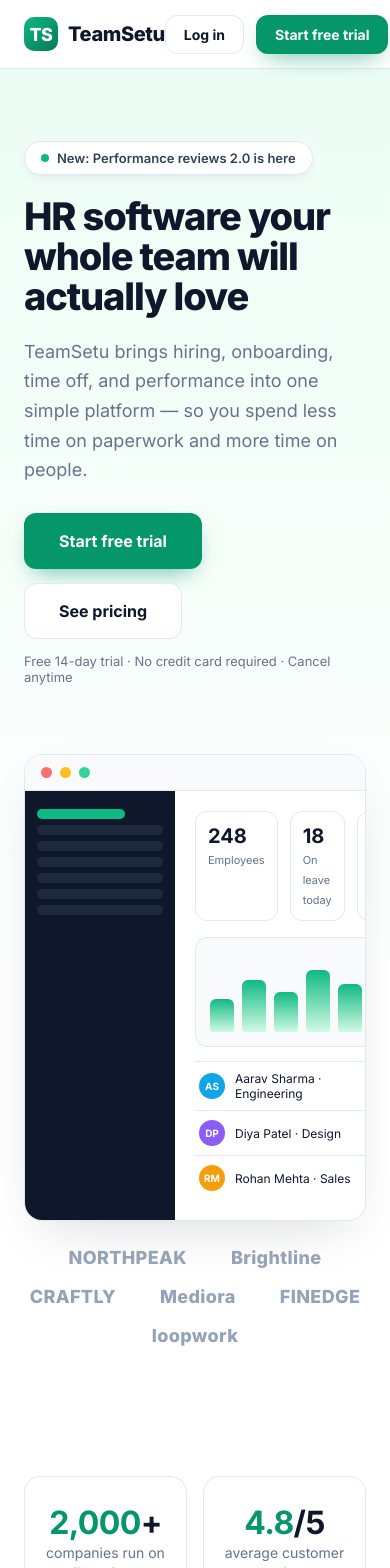
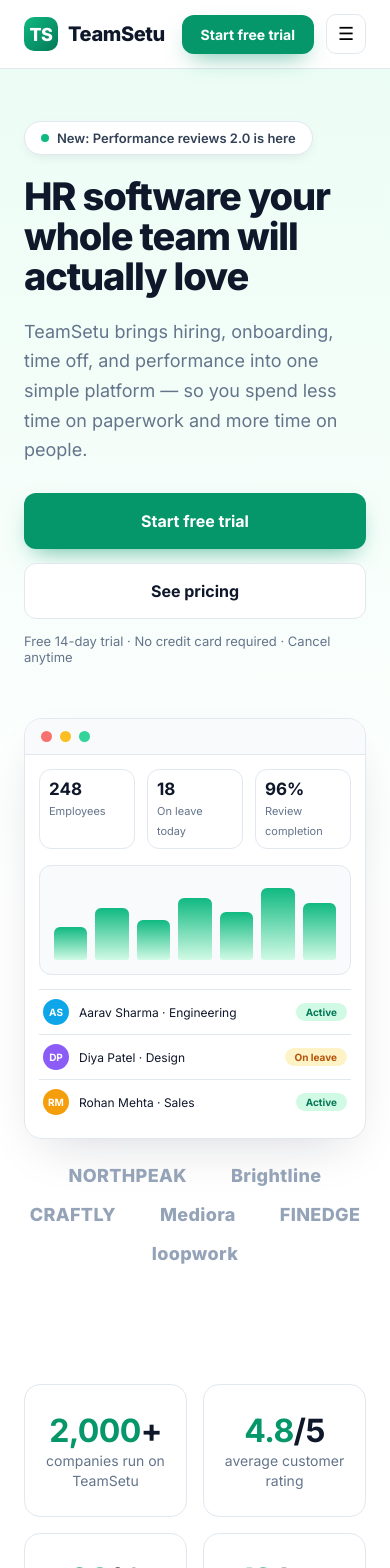
Before and after one commit to sijvij98/teamsetu, a Next.js app: page / in a window 390 px wide. Shown: the top 1568 px of the page. Built offline with nearby package versions, Linux system fonts and the light colour scheme.

Commit message:
Make TeamSetu fully responsive: mobile menu, dashboard tabs, table scrolling, breakpoint polish

```diff
--- a/app/globals.css
+++ b/app/globals.css
@@ -258,3 +258,89 @@
 .mini-btn.no:hover { border-color: #f87171; color: #dc2626; }
 .progress { height: 9px; background: var(--border); border-radius: 999px; overflow: hidden; margin-top: 8px; }
 .progress i { display: block; height: 100%; background: linear-gradient(90deg, var(--green-500), var(--green-600)); border-radius: 999px; }
+
+/* ================= Responsive: mobile / tablet / desktop ================= */
+
+.nav-toggle {
+  display: none;
+  border: 1px solid var(--border);
+  background: #fff;
+  border-radius: 10px;
+  width: 40px; height: 40px;
+  font-size: 18px; cursor: pointer;
+  align-items: center; justify-content: center;
+}
+.mobile-menu {
+  display: grid; gap: 4px;
+  padding: 12px 0 20px;
+}
+.mobile-menu a {
+  padding: 12px 8px; font-weight: 700; font-size: 15px;
+  border-radius: 10px;
+}
+.mobile-menu a:hover { background: var(--soft); color: var(--green-700); }
+@media (max-width: 760px) {
+  .nav-toggle { display: inline-flex; }
+  .hide-sm { display: none; }
+}
+
+/* Dashboard mobile tabs (sidebar is hidden on small screens) */
+.dash-tabs { display: none; gap: 8px; overflow-x: auto; margin: -6px 0 20px; padding-bottom: 6px; }
+.dash-tab {
+  flex: none; display: inline-flex; align-items: center; gap: 8px;
+  border: 1px solid var(--border); background: #fff; border-radius: 999px;
+  padding: 9px 16px; font-size: 13.5px; font-weight: 700; cursor: pointer;
+  font-family: inherit; color: var(--ink-soft); white-space: nowrap;
+}
+.dash-tab i { font-style: normal; }
+.dash-tab.on { background: #0f172a; border-color: #0f172a; color: #fff; }
+@media (max-width: 900px) { .dash-tabs { display: flex; } }
+
+/* Safe horizontal scrolling for wide tables */
+.tbl-wrap { overflow-x: auto; -webkit-overflow-scrolling: touch; }
+.tbl-wrap .tbl { min-width: 620px; }
+
+/* Tablet */
+@media (max-width: 1024px) {
+  .hero-grid { gap: 40px; }
+  .dash-main { padding: 24px; }
+}
+
+/* Phone */
+@media (max-width: 600px) {
+  .section { padding: 60px 0; }
+  .hero { padding: 52px 0 30px; }
+  .cta-row .btn-lg { width: 100%; }
+  .cta-band { padding: 48px 24px; border-radius: 20px; }
+  .kpi-grid { grid-template-columns: 1fr 1fr; gap: 12px; }
+  .kpi { padding: 16px; }
+  .kpi b { font-size: 24px; }
+  .panel { padding: 18px; }
+  .dash-main { padding: 18px 14px; }
+  .dash-top h1 { font-size: 22px; }
+  .search { width: 100%; }
+  .dash-top { align-items: stretch; flex-direction: column; }
+  .mock-body { grid-template-columns: 1fr; }
+  .mock-side { display: none; }
+  .mock-main { padding: 14px; }
+  .mock-card { padding: 9px; }
+  .mock-card b { font-size: 17px; }
+  .price-card { padding: 28px 22px; }
+  .amount { font-size: 36px; }
+  .auth-card h1 { font-size: 26px; }
+  .foot-grid { grid-template-columns: 1fr 1fr; gap: 24px; }
+  .toggle { width: 100%; }
+  .toggle button { flex: 1; padding: 10px 8px; }
+}
+
+/* Very small phones */
+@media (max-width: 380px) {
+  .kpi-grid { grid-template-columns: 1fr 1fr; }
+  .stats-band { grid-template-columns: 1fr 1fr; }
+  .container { padding: 0 16px; }
+}
+
+/* Large desktops: keep content comfortably centered */
+@media (min-width: 1400px) {
+  .container { max-width: 1280px; }
+}
--- a/app/pricing/page.js
+++ b/app/pricing/page.js
@@ -81,7 +81,7 @@
           <div className="center" style={{ marginTop: 64 }}>
             <h2 className="h2">Compare plans</h2>
           </div>
-          <div className="panel" style={{ overflowX: "auto", marginTop: 24 }}>
+          <div className="panel tbl-wrap" style={{ marginTop: 24 }}>
             <table className="tbl">
               <thead><tr><th>Feature</th><th>Essentials</th><th>Growth</th><th>Enterprise</th></tr></thead>
               <tbody>
--- a/components/Navbar.js
+++ b/components/Navbar.js
@@ -1,23 +1,51 @@
+"use client";
+
+import { useState } from "react";
 import Link from "next/link";
 
+const LINKS = [
+  ["Features", "/features"],
+  ["Pricing", "/pricing"],
+  ["Customers", "/#testimonials"],
+  ["FAQ", "/#faq"],
+];
+
 export default function Navbar() {
+  const [open, setOpen] = useState(false);
+
   return (
     <header className="nav">
       <div className="container nav-inner">
-        <Link href="/" className="brand">
+        <Link href="/" className="brand" onClick={() => setOpen(false)}>
           <span className="brand-mark">TS</span> TeamSetu
         </Link>
         <nav className="nav-links">
-          <Link href="/features">Features</Link>
-          <Link href="/pricing">Pricing</Link>
-          <Link href="/#testimonials">Customers</Link>
-          <Link href="/#faq">FAQ</Link>
+          {LINKS.map(([t, h]) => (
+            <Link key={t} href={h}>{t}</Link>
+          ))}
         </nav>
         <div className="nav-actions">
-          <Link href="/login" className="btn btn-ghost btn-sm">Log in</Link>
+          <Link href="/login" className="btn btn-ghost btn-sm hide-sm">Log in</Link>
           <Link href="/signup" className="btn btn-primary btn-sm">Start free trial</Link>
+          <button
+            className="nav-toggle"
+            aria-label="Menu"
+            onClick={() => setOpen(!open)}
+          >
+            {open ? "✕" : "☰"}
+          </button>
         </div>
       </div>
+      {open && (
+        <div className="container">
+          <nav className="mobile-menu">
+            {LINKS.map(([t, h]) => (
+              <Link key={t} href={h} onClick={() => setOpen(false)}>{t}</Link>
+            ))}
+            <Link href="/login" onClick={() => setOpen(false)}>Log in</Link>
+          </nav>
+        </div>
+      )}
     </header>
   );
 }
```
Also changed, not shown: app/dashboard/page.js (+11 -1 lines).
